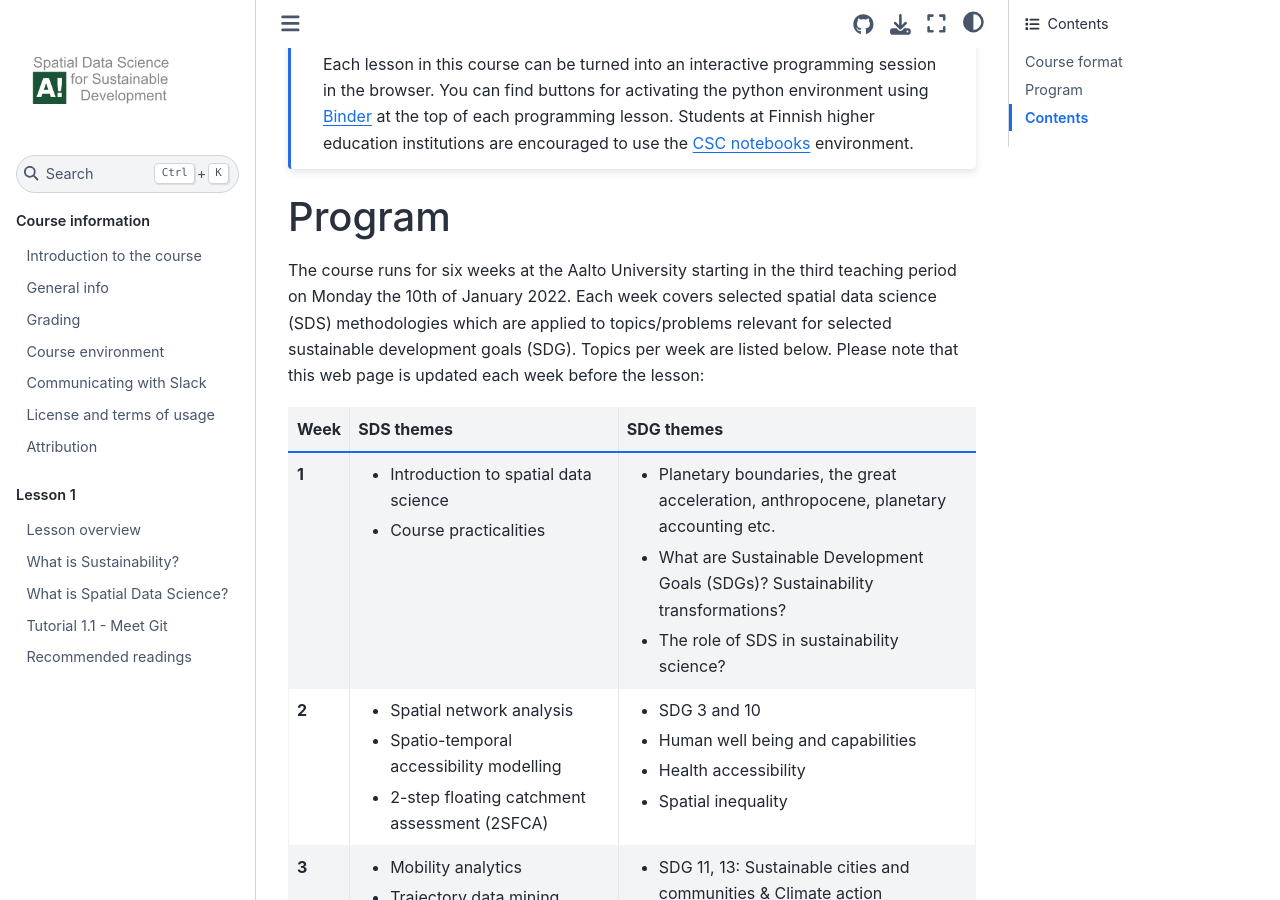
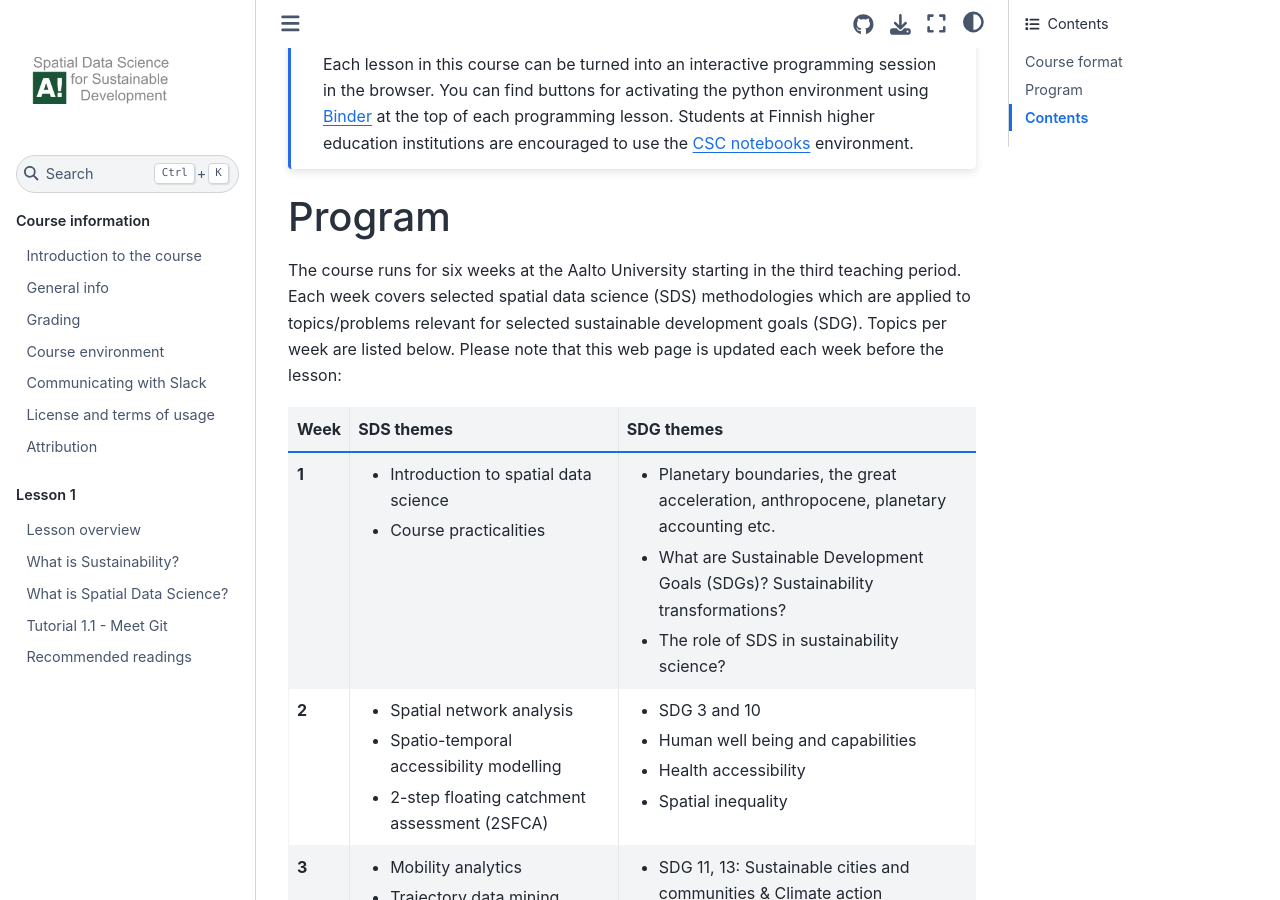
Before and after one commit to AaltoGIS/Sustainability-GIS, a Sphinx documentation site: the page built from source/index.rst, in a window 1280 px wide and 900 px high, scrolled down 2455 px. Built offline with Sphinx 7.4.7 and the Sphinx Book theme 1.1.4, drawn with Linux system fonts in a browser that asks for light colours; pages that are not in the unit, such as notebooks, are missing from menus.

Commit message:
Minor edit to the landing page

```diff
--- a/source/index.rst
+++ b/source/index.rst
@@ -79,7 +79,7 @@ completed individually and must clearly reflect your own work (in short, don’t
 Program
 -------
 
-The course runs for six weeks at the Aalto University starting in the third teaching period on Monday the 10th of January 2022.
+The course runs for six weeks at the Aalto University starting in the third teaching period.
 Each week covers selected spatial data science (SDS) methodologies which are applied to topics/problems relevant for selected sustainable development goals (SDG).
 Topics per week are listed below. Please note that this web page is updated each week before the lesson:
 
```
